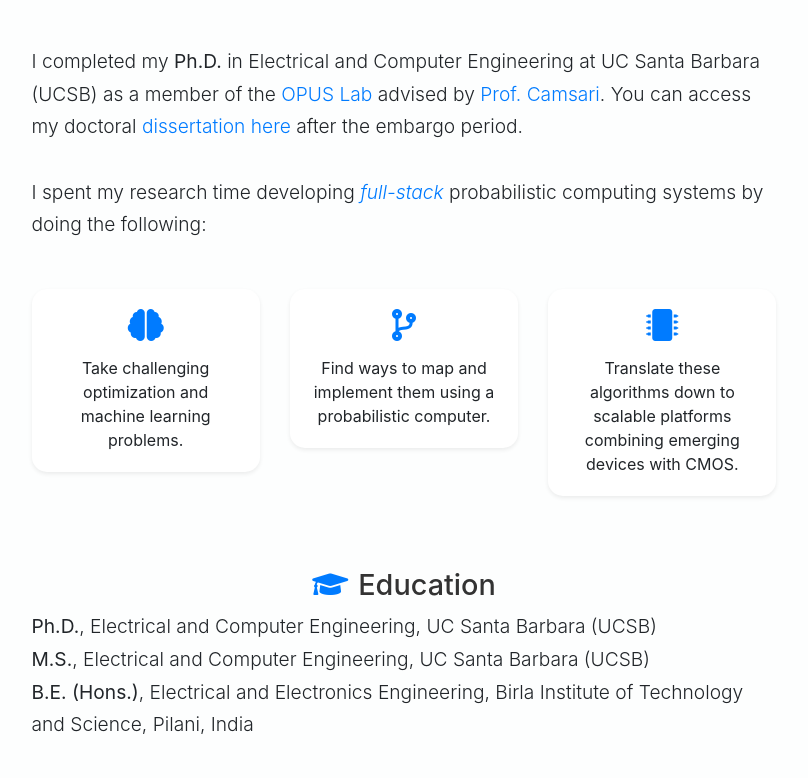
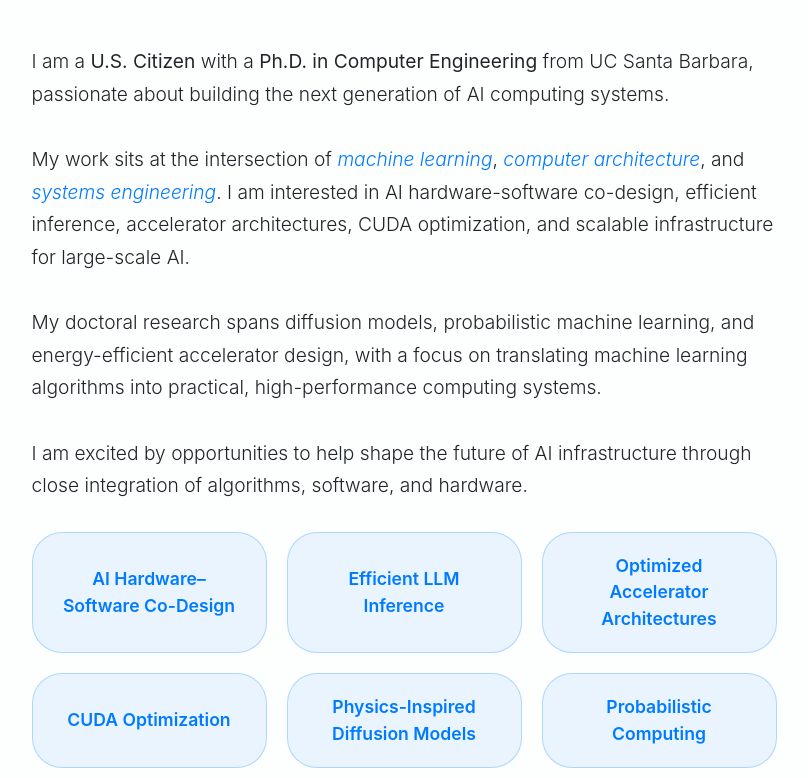
Before and after one commit to nihalssingh/nihalssingh.github.io, a website with bundled scripts: page index.html in a window 1280 px wide. Shown: the part 981-1759 px from the top of the page, without its empty margins (236-1044 px from the left). Built offline with nearby package versions, Linux system fonts and the light colour scheme; files whose address does not match are found by name.

Commit message:
Update About and Skills sections, hero role, and CV

```diff
--- a/index.html
+++ b/index.html
@@ -65,22 +65,22 @@
   <meta name="viewport" content="width=device-width, initial-scale=1, shrink-to-fit=no">
 
   <!-- Primary Meta Tags -->
-  <title>Nihal Singh</title>
-  <meta name="title" content="Nihal Singh - My Splash Page">
+  <title>Nihal Singh — Ph.D., Computer Engineering</title>
+  <meta name="title" content="Nihal Singh — Ph.D., Computer Engineering">
   <meta name="author" content="Nihal Singh">
-  <meta name="description" content="Ph.D. Candidate, Computer Engineering, UC Santa Barbara">
+  <meta name="description" content="Ph.D., Computer Engineering (UC Santa Barbara) — AI hardware-software co-design, efficient LLM inference, and accelerator architectures.">
 
   <!-- Open Graph / Facebook -->
-  <meta property="og:title" content="Nihal Singh - My Splash Page">
+  <meta property="og:title" content="Nihal Singh — Ph.D., Computer Engineering">
   <meta property="og:image" content="https://nihalssingh.github.io/img/bg_Tohoku_Talk-min.JPG">
-  <meta property="og:description" content="Ph.D. Candidate, researching probabilistic computing at UC Santa Barbara.">
+  <meta property="og:description" content="Ph.D., Computer Engineering (UC Santa Barbara). Building the next generation of AI computing systems through AI hardware-software co-design, efficient LLM inference, and accelerator architectures.">
   <meta property="og:url" content="https://nihalssingh.github.io/">
   <meta property="og:type" content="website">
 
   <!-- Twitter -->
-  <meta property="twitter:title" content="Nihal Singh - My Splash Page">
+  <meta property="twitter:title" content="Nihal Singh — Ph.D., Computer Engineering">
   <meta property="twitter:image" content="https://nihalssingh.github.io/img/bg_Tohoku_Talk-min.JPG">
-  <meta property="twitter:description" content="Ph.D. Candidate, researching probabilistic computing at UC Santa Barbara.">
+  <meta property="twitter:description" content="Ph.D., Computer Engineering (UC Santa Barbara). Building the next generation of AI computing systems through AI hardware-software co-design, efficient LLM inference, and accelerator architectures.">
   <meta property="twitter:url" content="https://nihalssingh.github.io/">
   <meta property="twitter:card" content="summary_large_image">
 
@@ -94,6 +94,37 @@
 
   <!-- Custom CSS -->
   <link href="css/stylish-portfolio.min.css" rel="stylesheet">
+
+  <!-- Focus-area chips (About section) -->
+  <style>
+    .focus-chips {
+      display: grid;
+      grid-template-columns: repeat(auto-fit, minmax(230px, 1fr));
+      gap: 20px;
+      margin-top: 30px;
+    }
+    .focus-chip {
+      display: flex;
+      align-items: center;
+      justify-content: center;
+      text-align: center;
+      padding: 20px 24px;
+      font-size: 1.1rem;
+      font-weight: 600;
+      color: #007bff;
+      background: rgba(0, 123, 255, 0.08);
+      border: 1px solid rgba(0, 123, 255, 0.25);
+      border-radius: 30px;
+      transition: all 0.3s ease;
+      cursor: default;
+    }
+    .focus-chip:hover {
+      background: #007bff;
+      color: #fff;
+      transform: translateY(-3px);
+      box-shadow: 0 8px 20px rgba(0, 123, 255, 0.3);
+    }
+  </style>
 
 </head>
 
@@ -143,7 +174,7 @@
       <!-- Text Section -->
       <div class="text-section" style="flex: 2;">
         <h1 class="mb-1 text-dark" style="font-size: 2.5rem;">Nihal Singh</h1>
-        <h3 class="mb-3 text-dark" style="font-size: 1.2rem;">Ph.D. Candidate, Computer Engineering (ECE) <br> UC Santa Barbara (UCSB)</h3>
+        <h3 class="mb-3 text-dark" style="font-size: 1.2rem;">Founding Research Engineer <br> Flucta AI</h3>
         <a class="btn btn-xl btn-primary js-scroll-trigger" href="#about" style="padding: 15px 30px; border-radius: 30px;">Find Out More</a>
       </div>
     </div>
@@ -161,36 +192,22 @@
           <h2 class="mb-5" style="font-size: 2.5rem; color: #333;">
             <i class="fas fa-user" style="color: #007bff; margin-right: 10px;"></i>About Me
           </h2>
-          <p class="lead mb-5 text-left" style="font-size: 1.2rem; line-height: 1.7;">
-            I completed my <b>Ph.D.</b> in Electrical and Computer Engineering at UC Santa Barbara (UCSB) as a member of the <a href="https://opus.ece.ucsb.edu/people/nihal-sanjay-singh" target="_blank">OPUS Lab</a> advised by <a href="https://opus.ece.ucsb.edu/people/kerem-camsari" target="_blank">Prof. Camsari</a>. You can access my doctoral <a href="https://www.proquest.com/docview/3335542636" target="_blank">dissertation here</a> after the embargo period.
+          <p class="lead mb-4 text-left" style="font-size: 1.2rem; line-height: 1.7;">
+            I am a <b>U.S. Citizen</b> with a <b>Ph.D. in Computer Engineering</b> from UC Santa Barbara, passionate about building the next generation of AI computing systems.
             <br><br>
-            I spent my research time developing <i style="color: #007bff;">full-stack</i> probabilistic computing systems by doing the following:
+            My work sits at the intersection of <i style="color: #007bff;">machine learning</i>, <i style="color: #007bff;">computer architecture</i>, and <i style="color: #007bff;">systems engineering</i>. I am interested in AI hardware-software co-design, efficient inference, accelerator architectures, CUDA optimization, and scalable infrastructure for large-scale AI.
+            <br><br>
+            My doctoral research spans diffusion models, probabilistic machine learning, and energy-efficient accelerator design, with a focus on translating machine learning algorithms into practical, high-performance computing systems.
+            <br><br>
+            I am excited by opportunities to help shape the future of AI infrastructure through close integration of algorithms, software, and hardware.
           </p>
-          <div class="row">
-            <div class="col-md-4 mb-4">
-              <div class="card border-0 shadow-sm" style="border-radius: 15px;">
-                <div class="card-body">
-                  <i class="fas fa-brain fa-2x" style="color: #007bff; margin-bottom: 15px;"></i>
-                  <p class="card-text">Take challenging optimization and machine learning problems.</p>
-                </div>
-              </div>
-            </div>
-            <div class="col-md-4 mb-4">
-              <div class="card border-0 shadow-sm" style="border-radius: 15px;">
-                <div class="card-body">
-                  <i class="fas fa-code-branch fa-2x" style="color: #007bff; margin-bottom: 15px;"></i>
-                  <p class="card-text">Find ways to map and implement them using a probabilistic computer.</p>
-                </div>
-              </div>
-            </div>
-            <div class="col-md-4 mb-4">
-              <div class="card border-0 shadow-sm" style="border-radius: 15px;">
-                <div class="card-body">
-                  <i class="fas fa-microchip fa-2x" style="color: #007bff; margin-bottom: 15px;"></i>
-                  <p class="card-text">Translate these algorithms down to scalable platforms combining emerging devices with CMOS.</p>
-                </div>
-              </div>
-            </div>
+          <div class="focus-chips">
+            <span class="focus-chip">AI Hardware&ndash;Software Co-Design</span>
+            <span class="focus-chip">Efficient LLM Inference</span>
+            <span class="focus-chip">Optimized Accelerator Architectures</span>
+            <span class="focus-chip">CUDA Optimization</span>
+            <span class="focus-chip">Physics-Inspired Diffusion Models</span>
+            <span class="focus-chip">Probabilistic Computing</span>
           </div>
           <h3 class="mt-5" style="font-size: 1.8rem; color: #333;">
             <i class="fas fa-graduation-cap" style="color: #007bff; margin-right: 10px;"></i>Education
@@ -231,18 +248,43 @@
         <h2 class="mb-5">What I Offer</h2>
       </div>
       <div class="row">
-        <div class="col-lg-3 col-md-6 mb-5 mb-lg-0">
+        <div class="col-lg col-md-6 mb-5 mb-lg-0">
           <span class="service-icon rounded-circle mx-auto mb-3">
-            <i class="fas fa-atom"></i>
+            <i class="fas fa-brain"></i>
           </span>
           <h4>
-            <strong>Devices</strong>
+            <strong>AI/ML</strong>
           </h4>
           <p class="text-faded mb-0">
-            Device-circuit co-design with sMTJs and CMOS
+            Efficient LLM inference and diffusion models
+            <br>Probabilistic, physics-inspired machine learning
           </p>
         </div>
-        <div class="col-lg-3 col-md-6 mb-5 mb-lg-0">
+        <div class="col-lg col-md-6 mb-5 mb-lg-0">
+          <span class="service-icon rounded-circle mx-auto mb-3">
+            <i class="fas fa-laptop-code"></i>
+          </span>
+          <h4>
+            <strong>Algorithms</strong>
+          </h4>
+          <p class="text-faded mb-0">
+            Hardware-aware Monte Carlo sampling and optimization solvers
+            <br>Energy-based and physics-informed models
+          </p>
+        </div>
+        <div class="col-lg col-md-6 mb-5 mb-lg-0">
+          <span class="service-icon rounded-circle mx-auto mb-3">
+            <i class="fas fa-sitemap"></i>
+          </span>
+          <h4>
+            <strong>Systems</strong>
+          </h4>
+          <p class="text-faded mb-0">
+            LLM and diffusion model hardware-software co-design
+            <br>Heterogeneous accelerators (GPU/FPGA/sMTJ/CMOS/CPU)
+          </p>
+        </div>
+        <div class="col-lg col-md-6 mb-5 mb-lg-0">
           <span class="service-icon rounded-circle mx-auto mb-3">
             <i class="fas fa-microchip"></i>
           </span>
@@ -254,28 +296,15 @@
             <br>Analog/RF and digital ASIC design (Cadence, Spice, Verilog)
           </p>
         </div>
-        <div class="col-lg-3 col-md-6 mb-5 mb-md-0">
+        <div class="col-lg col-md-6 mb-5 mb-lg-0">
           <span class="service-icon rounded-circle mx-auto mb-3">
-            <i class="fas fa-sitemap"></i>
+            <i class="fas fa-atom"></i>
           </span>
           <h4>
-            <strong>Systems</strong>
+            <strong>Devices</strong>
           </h4>
           <p class="text-faded mb-0">
-            Heterogeneous probabilistic systems integrating sMTJs with FPGAs
-            <br>Diffusion model and LLM hardware-software co-design
-          </p>
-        </div>
-        <div class="col-lg-3 col-md-6">
-          <span class="service-icon rounded-circle mx-auto mb-3">
-            <i class="fas fa-laptop-code"></i>
-          </span>
-          <h4>
-            <strong>Algorithms</strong>
-          </h4>
-          <p class="text-faded mb-0">
-            Physics-informed diffusion and energy-based ML models
-            <br>Efficient LLM inference and hardware-aware Monte Carlo
+            Device-circuit co-design with sMTJs and CMOS
           </p>
         </div>
       </div>
```
Also changed, not shown: 1 other file.
